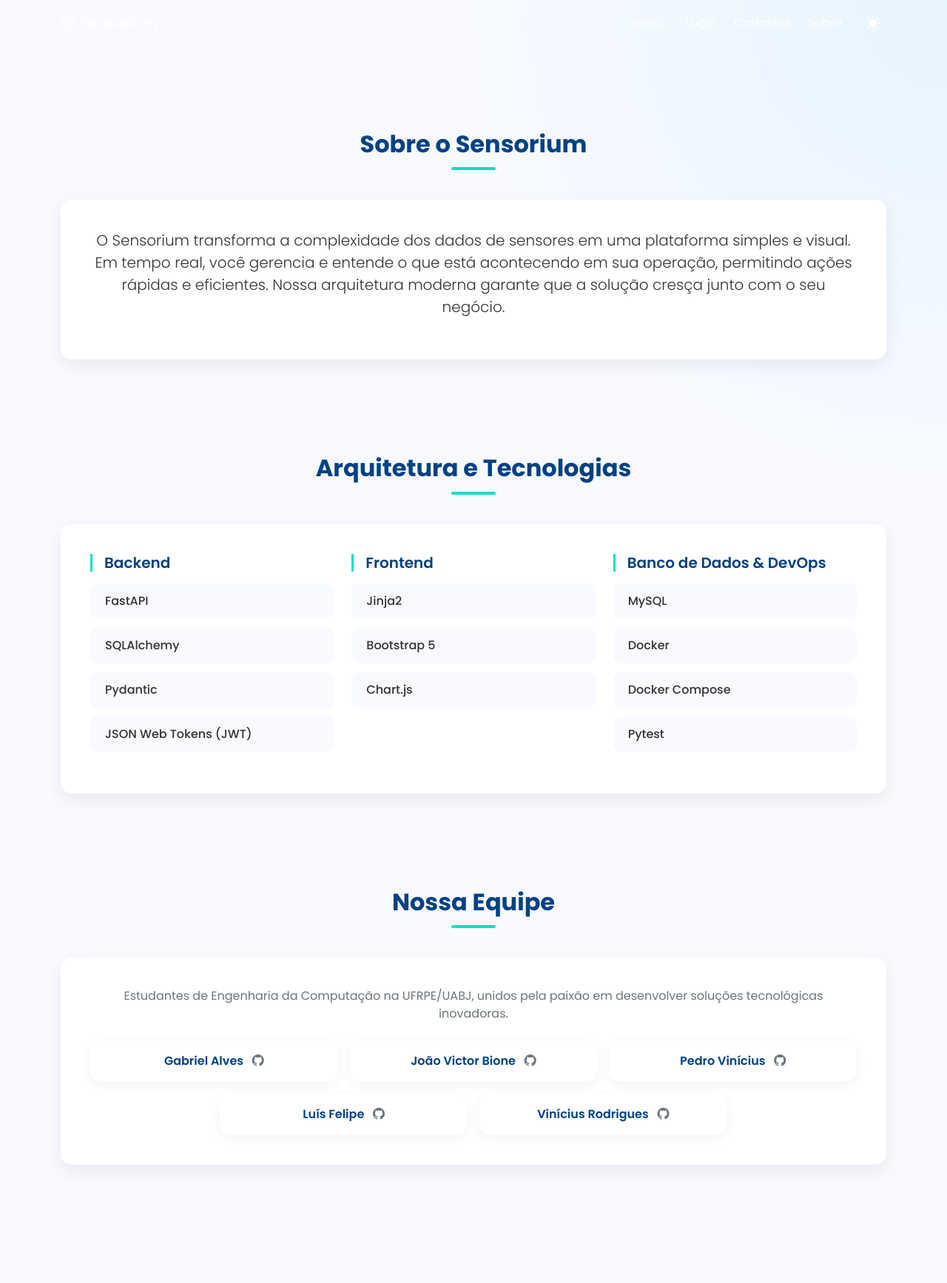
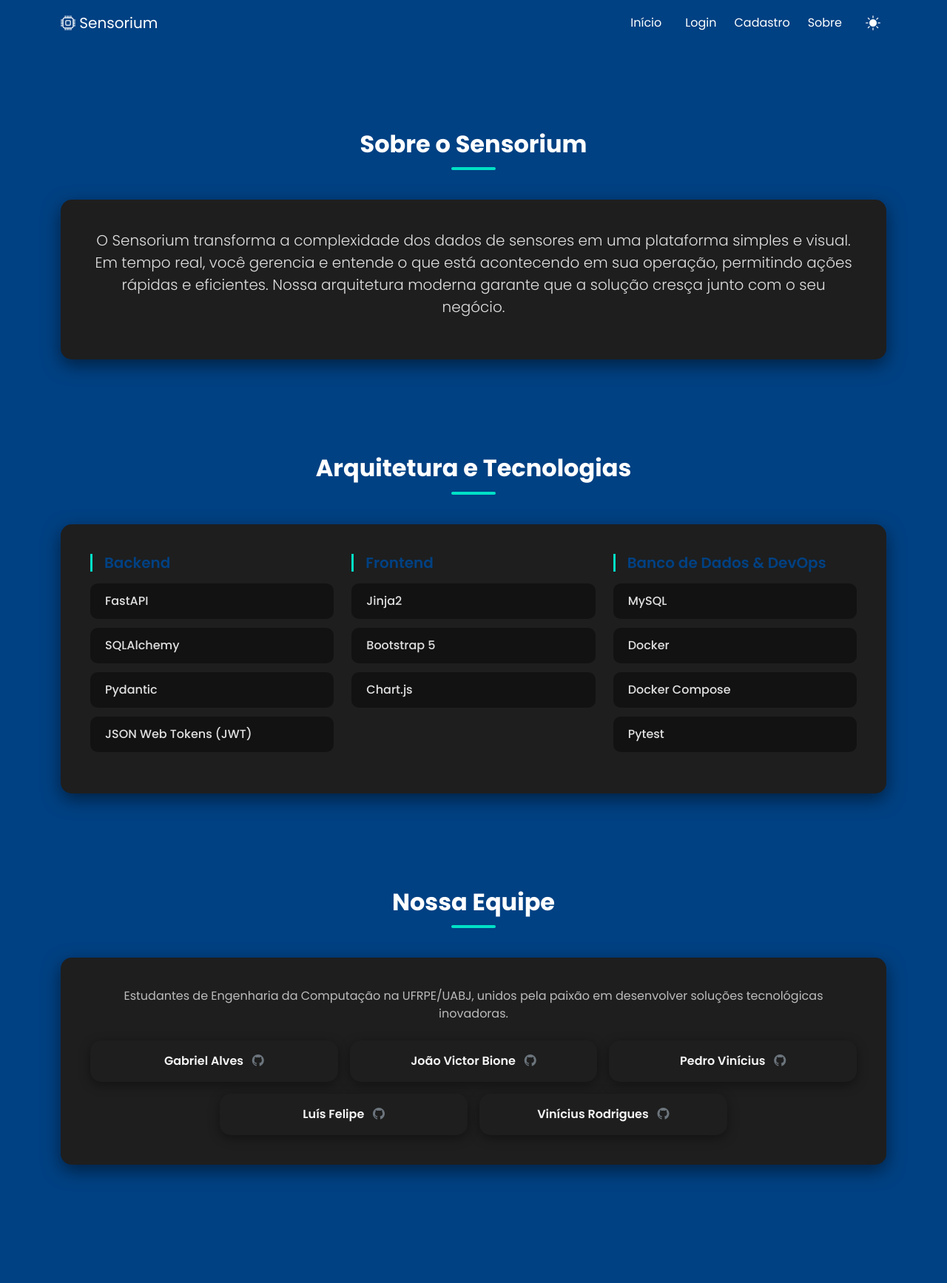
Before and after one commit to Gmarques07/Sensorium-UFRPE, a FastAPI app: page /sobre.html in a window 1280 px wide. Shown: the whole page at 74% size. Run offline with FastAPI, Linux system fonts and the light colour scheme; parts of the project's set-up code (start-up, migrations or seed data) failed here and were passed over.

Commit message:
Correções de rota e tela sobre

```diff
--- a/backend/app/api/v1/endpoints/oauth.py
+++ b/backend/app/api/v1/endpoints/oauth.py
@@ -147,10 +147,10 @@ async def google_callback(
         # Determinar para onde redirecionar
         if is_new_user:
             # Se for um novo usuário (cadastro), redirecionar para login
-            redirect_url = f"http://localhost:8002/login_usuario.html?token={access_token}"
+            redirect_url = f"{settings.BASE_URL}/login_usuario.html?token={access_token}"
         else:
             # Se for login de usuário existente, redirecionar para dashboard
-            redirect_url = f"http://localhost:8002/dashboard_usuario.html?token={access_token}"
+            redirect_url = f"{settings.BASE_URL}/dashboard_usuario.html?token={access_token}"
 
         # Retornar redirecionamento
         return RedirectResponse(url=redirect_url)
--- a/backend/app/core/config.py
+++ b/backend/app/core/config.py
@@ -41,7 +41,8 @@ class Settings(BaseSettings):
     ACCESS_TOKEN_EXPIRE_MINUTES: int = int(os.getenv("ACCESS_TOKEN_EXPIRE_MINUTES", "1440"))  # 24 horas
 
     # URL base
-    BASE_URL: str = os.getenv("BASE_URL", "http://localhost:8002")
+    # URL base para a aplicação (ex: http://meusite.com)
+    BASE_URL: str = os.getenv("BASE_URL")
 
     # Ambiente
     ENVIRONMENT: str = os.getenv("ENVIRONMENT", "development")
@@ -57,7 +58,7 @@ class Settings(BaseSettings):
     # Configurações do Google OAuth
     GOOGLE_CLIENT_ID: str = os.getenv("GOOGLE_CLIENT_ID", "")
     GOOGLE_CLIENT_SECRET: str = os.getenv("GOOGLE_CLIENT_SECRET", "")
-    GOOGLE_REDIRECT_URI: str = os.getenv("GOOGLE_REDIRECT_URI", "http://localhost:8002/api/v1/auth/google/callback")
+    GOOGLE_REDIRECT_URI: Optional[str] = os.getenv("GOOGLE_REDIRECT_URI", None)
 
     @property
     def emails_enabled(self) -> bool:
--- a/backend/app/utils/email.py
+++ b/backend/app/utils/email.py
@@ -246,7 +246,7 @@ def send_confirmacao_cadastro(
                 </div>
 
                 <div style="text-align: center; margin: 30px 0;">
-                    <a href="http://localhost:8000/login_usuario.html" class="btn">
+                    <a href="{settings.BASE_URL}/login_usuario.html" class="btn">
                         🚀 Acessar o Sistema
                     </a>
                 </div>
--- a/backend/app/utils/email_yagmail.py
+++ b/backend/app/utils/email_yagmail.py
@@ -251,7 +251,7 @@ def send_confirmacao_cadastro_yagmail(
                 </div>
 
                 <div style="text-align: center; margin: 30px 0;">
-                    <a href="http://localhost:8000/login_usuario.html" class="btn">
+                    <a href="{settings.BASE_URL}/login_usuario.html" class="btn">
                         🚀 Acessar o Sistema
                     </a>
                 </div>
--- a/templates/sobre.html
+++ b/templates/sobre.html
@@ -29,11 +29,20 @@
 
         body {
             font-family: 'Poppins', sans-serif;
-            background-color: var(--light-bg);
-            color: var(--text-primary);
+            background: linear-gradient(135deg, var(--primary-blue) 0%, var(--dark-blue) 100%);
+            color: var(--white);
             padding-top: 80px; /* Espaçamento para a navbar fixa */
             transition: background-color 0.3s ease, color 0.3s ease;
         }
+
+        body:not(.dark-mode) .text-secondary {
+            color: rgba(255, 255, 255, 0.7) !important;
+        }
+
+        body:not(.dark-mode) .section-title {
+            color: var(--white);
+        }
+
 
         #theme-toggle {
             cursor: pointer;
@@ -63,12 +72,13 @@
         }
 
         .info-card {
-            background: white;
+            background: var(--dark-surface);
             border-radius: 15px;
             padding: 2.5rem;
-            box-shadow: 0 8px 25px rgba(0, 0, 0, 0.07);
+            box-shadow: 0 8px 25px rgba(0, 0, 0, 0.5);
             margin-bottom: 2rem;
             transition: background-color 0.3s ease, box-shadow 0.3s ease;
+            color: #e0e0e0; /* Adding light text color */
         }
 
         .tech-grid {
@@ -91,17 +101,18 @@
         }
 
         .tech-list li {
-            background-color: var(--light-bg);
+            background-color: #121212;
             padding: 0.75rem 1.25rem;
             border-radius: 10px;
             margin-bottom: 0.75rem;
             font-weight: 500;
             transition: all 0.3s ease;
+            color: #e0e0e0;
         }
 
         .tech-list li:hover {
             transform: translateX(5px);
-            background-color: #e9ecef;
+            background-color: #000;
         }
 
         .team-member {
@@ -111,20 +122,20 @@
         .team-member a {
             display: inline-block;
             padding: 1rem 1.5rem;
-            background-color: white;
+            background: var(--dark-surface);
             border-radius: 15px;
             text-decoration: none;
-            color: var(--dark-blue);
+            color: #f5f5f5;
             font-weight: 600;
             transition: all 0.3s ease;
             width: 100%;
-            box-shadow: 0 4px 15px rgba(0,0,0,0.05);
+            box-shadow: 0 4px 15px rgba(0,0,0,0.4);
         }
 
         .team-member a:hover {
             transform: translateY(-5px);
-            box-shadow: 0 8px 25px rgba(0,0,0,0.1);
-            color: var(--primary-blue);
+            box-shadow: 0 8px 25px rgba(0,0,0,0.6);
+            color: var(--accent-color);
         }
 
         .team-member i {
```
